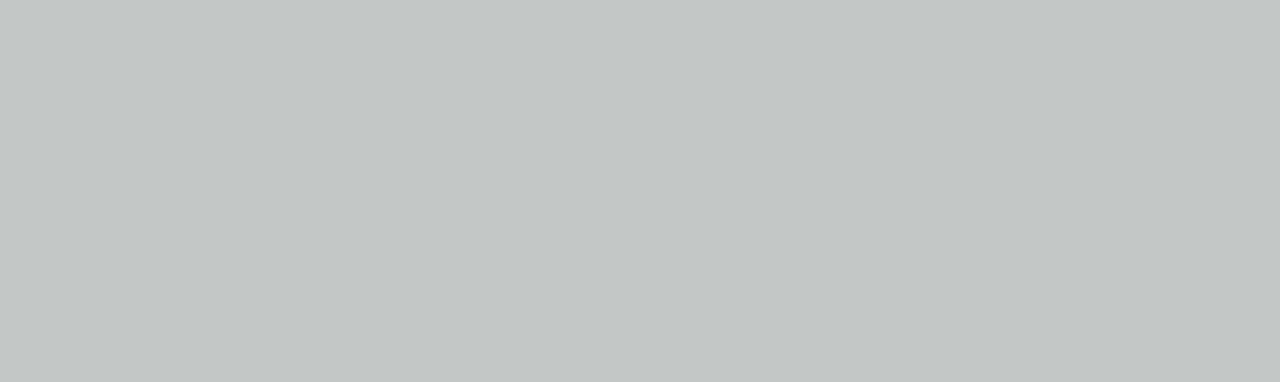
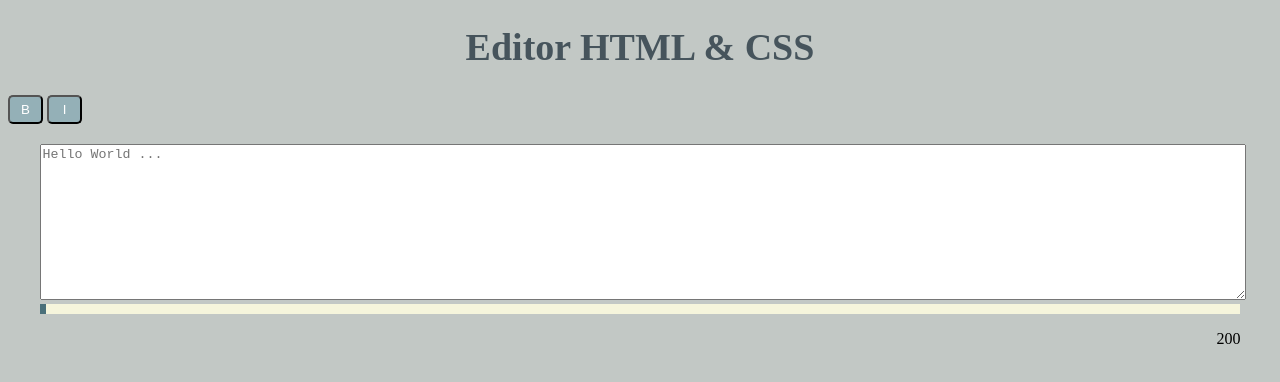
Before and after one commit to cecile6482/CodePen-Alpha-0.0.0, a website: page index.html in a window 1280 px wide. Drawn offline with Linux system fonts and the light colour scheme.

Commit message:
part 1 version 1.1

```diff
--- a/assets/js/index.js
+++ b/assets/js/index.js
@@ -0,0 +1,12 @@
+// Pour les boutons B et I
+
+const b = document.getElementById("b")
+const it = document.getElementById("it")
+
+b.addEventListener('click', () => {
+    text.value +="<strong></strong>";
+});
+
+it.addEventListener('click', () => {
+    text.value +="<em></em>";
+});
--- /dev/null
+++ b/assets/scss/_btn.scss
@@ -0,0 +1,7 @@
+button {
+    background-color: #94B0B7;
+    color: white;
+    border-radius: 5px;
+    padding: 5px;
+    width: 35px;
+}
--- /dev/null
+++ b/assets/scss/_textarea.scss
@@ -0,0 +1,26 @@
+.text {
+    width: 95%;
+    margin: 20px auto;
+    text-align: center;
+}
+
+textarea{
+    width: 100%;
+}
+
+p {
+    text-align: right;
+}
+
+#progress {
+    width: 100%;
+    background-color: beige;
+}
+
+#progressBar {
+    width: 0.5%;
+    height: 10px;
+    background-color: #4a707a;
+
+    transition: 0.5s ease;
+}
--- a/assets/scss/app.scss
+++ b/assets/scss/app.scss
@@ -1,3 +1,13 @@
+@import "_btn.scss";
+@import "_textarea.scss";
+
+
 body {
     background-color: #c2c8c5;
 }
+
+header{
+    text-align: center;
+    color: #46545c;
+    font-size: 19px;
+}
--- a/index.html
+++ b/index.html
@@ -9,6 +9,23 @@
 </head>
 <body>
 
+    <header>
+        <h1>Editor HTML & CSS</h1>
+    </header>
+    <div>
+        <button id="b">B</button>
+        <button id="it">I</button>
+    </div>
+    <div class="text">
+        <textarea name="text" id="text" cols="30" rows="10" placeholder="Hello World ..." onkeyup="compte(this, '#compter')"></textarea>
+        <div id="progress">
+            <div id="progressBar"></div>
+        </div>
+        <p id="compter">200</p>
+    </div>
+
+
+
 
 
 <script src="assets/js/index.js"></script>
```
Also changed, not shown: assets/css/style.css, 1 other file.
